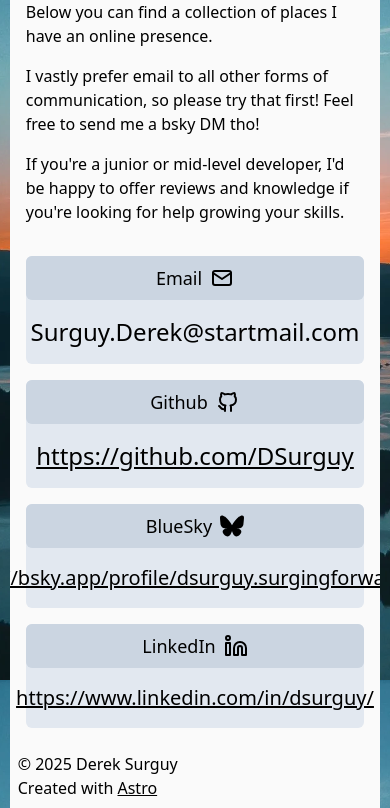
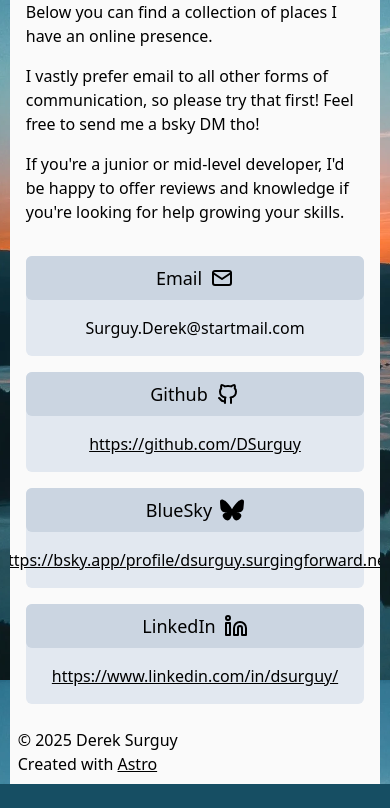
Before and after one commit to DSurguy/surgingforward.net, an Astro site: page /contact in a window 390 px wide. Shown: the part 164-972 px from the top of the page. After the commit the page ends 948 px from the top, so only its background shows below. Built offline with nearby package versions, Linux system fonts and the light colour scheme; Astro itself is replaced by a stand-in of ours.

Commit message:
Improve responsiveness of contact page

```diff
--- a/src/pages/contact.astro
+++ b/src/pages/contact.astro
@@ -19,7 +19,7 @@
         <div class="text-lg mr-2 sm:m-0">Email</div>
         <MailIcon className="w-6 h-6 sm:w-8 sm:h-8" />
       </div>
-      <div class="text-2xl md:text-3xl py-4 lg:py-0 flex items-center justify-center grow text-center">
+      <div class="xs:text-xl sm:text-2xl md:text-3xl py-4 lg:py-0 flex items-center justify-center grow text-center">
         Surguy.Derek@startmail.com
       </div>
     </div>
@@ -29,7 +29,7 @@
         <div class="text-lg mr-2 sm:m-0">Github</div>
         <GithubIcon className="w-6 h-6 sm:w-8 sm:h-8" />
       </div>
-      <div class="text-2xl md:text-3xl py-4 lg:py-0 flex items-center justify-center grow text-center">
+      <div class="xs:text-xl sm:text-2xl md:text-3xl py-4 lg:py-0 flex items-center justify-center grow text-center">
         <a href="https://github.com/DSurguy" class="underline">https://github.com/DSurguy</a>
       </div>
     </div>
@@ -39,7 +39,7 @@
         <div class="text-lg mr-2 sm:m-0">BlueSky</div>
         <BlueskyIcon className="w-6 h-6 sm:w-8 sm:h-8" />
       </div>
-      <div class="text-xl md:text-2xl py-4 lg:py-0 flex items-center justify-center grow text-center">
+      <div class="sm:text-xl md:text-2xl py-4 lg:py-0 flex items-center justify-center grow text-center">
         <a href="https://bsky.app/profile/dsurguy.surgingforward.net" class="underline">https://bsky.app/profile/dsurguy.surgingforward.net</a>
       </div>
     </div>
@@ -49,7 +49,7 @@
         <div class="text-lg mr-2 sm:m-0">LinkedIn</div>
         <LinkedinIcon className="w-6 h-6 sm:w-8 sm:h-8" />
       </div>
-      <div class="text-xl md:text-2xl py-4 lg:py-0 flex items-center justify-center grow text-center">
+      <div class="xs:text-xl md:text-2xl py-4 lg:py-0 flex items-center justify-center grow text-center">
         <a href="https://www.linkedin.com/in/dsurguy/" class="underline">https://www.linkedin.com/in/dsurguy/</a>
       </div>
     </div>
--- a/tailwind.config.mjs
+++ b/tailwind.config.mjs
@@ -2,7 +2,11 @@
 export default {
 	content: ['./src/**/*.{astro,html,js,jsx,md,mdx,svelte,ts,tsx,vue}'],
 	theme: {
-		extend: {},
+		extend: {
+			screens: {
+				xs: '480px'
+			}
+		},
 	},
 	plugins: [],
 }
```
